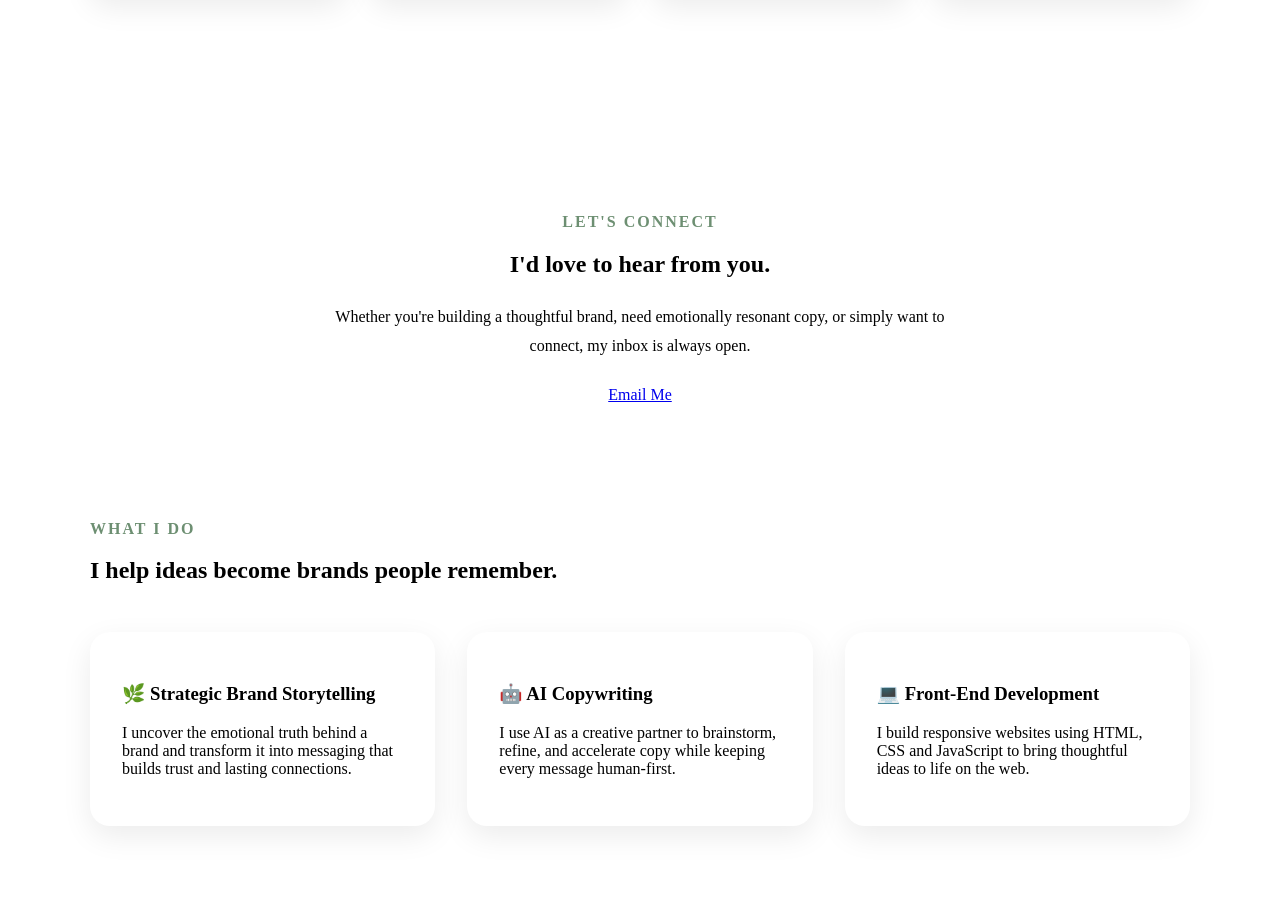
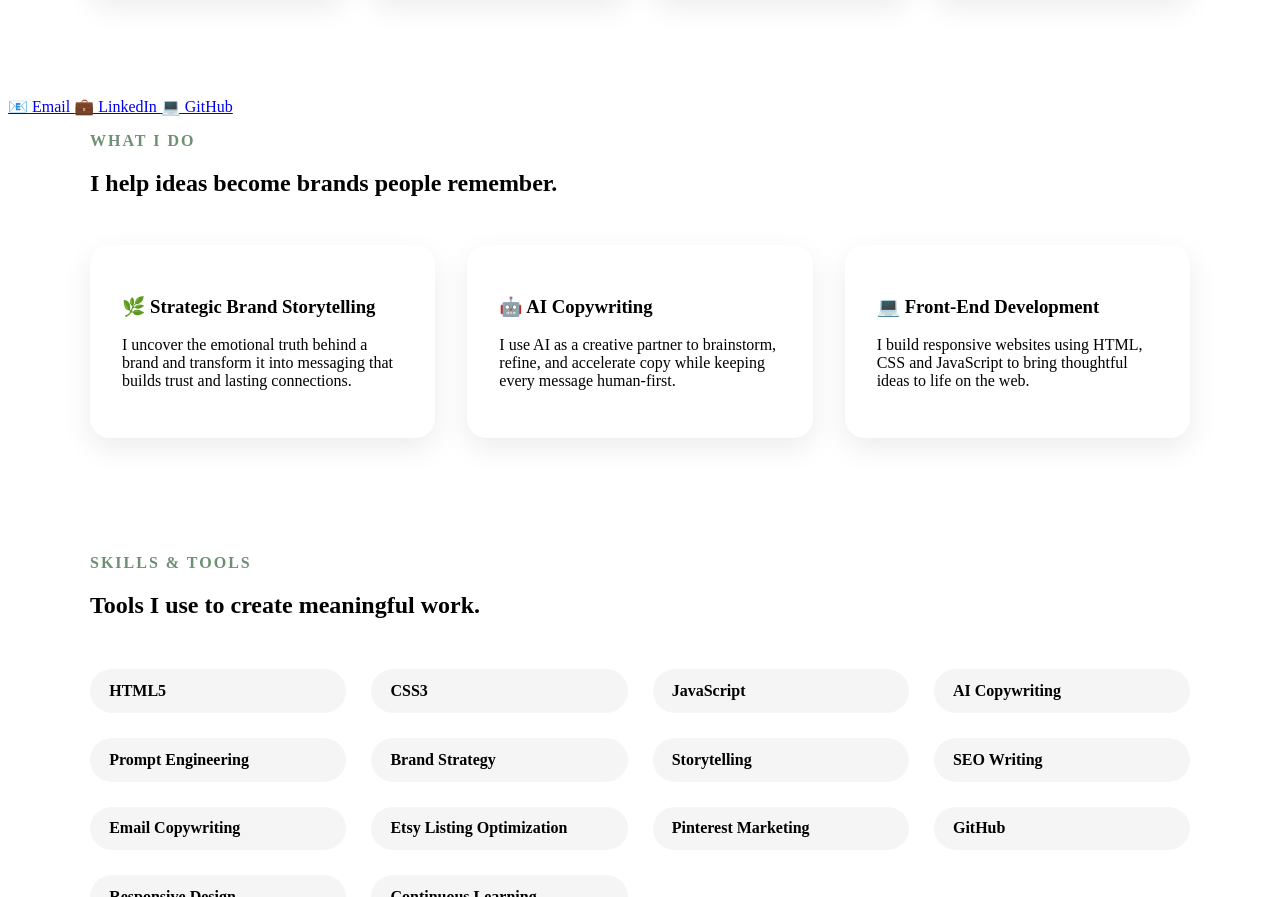
Before and after one commit to sumedhahegde41-bit/Sumedha_portfolio, a plain HTML site: page index.html in a window 1280 px wide. Shown: the part 3287-4184 px from the top of the page. Drawn offline with Linux system fonts and the light colour scheme.

Commit message:
Update index.html

```diff
--- a/index.html
+++ b/index.html
@@ -15,7 +15,7 @@
         content="Portfolio of Sumedha Hegde - Strategic Brand Storyteller, AI Copywriter and Front-end Learner.">
 
     <link rel="stylesheet" href="style.css">
-<link rel="icon" href="favicon.ico">
+
     <title>Sumedha Hegde | Strategic Brand Storyteller & AI Copywriter</title>
 
 <meta charset="UTF-8">
@@ -344,33 +344,21 @@ both recruiters and candidates.
 </section>
     <!-- ================= CONTACT ================= -->
 
-<section id="contact" class="contact reveal">
+<sect<div class="contact-links">
 
-<div class="container">
+<a href="mailto:sumedhahegde41@gmail.com" target="_blank">
+📧 Email
+</a>
 
-<p class="section-tag">
-Let's Connect
-</p>
+<a href="https://www.linkedin.com/in/sumedha-prakash-hegde-69177b388" target="_blank">
+💼 LinkedIn
+</a>
 
-<h2>
-I'd love to hear from you.
-</h2>
-
-<p class="contact-text">
-
-Whether you're building a thoughtful brand, need emotionally resonant copy, or simply want to connect, my inbox is always open.
-
-</p>
-
-<a href="mailto:sumedhahegde41@gmail.com" class="btn-primary">
-
-Email Me
-
+<a href="https://github.com/sumedhahegde41-bit" target="_blank">
+💻 GitHub
 </a>
 
 </div>
-
-</section>
     <!-- ================= SERVICES ================= -->
 
     <section id="services" class="services reveal">
```
